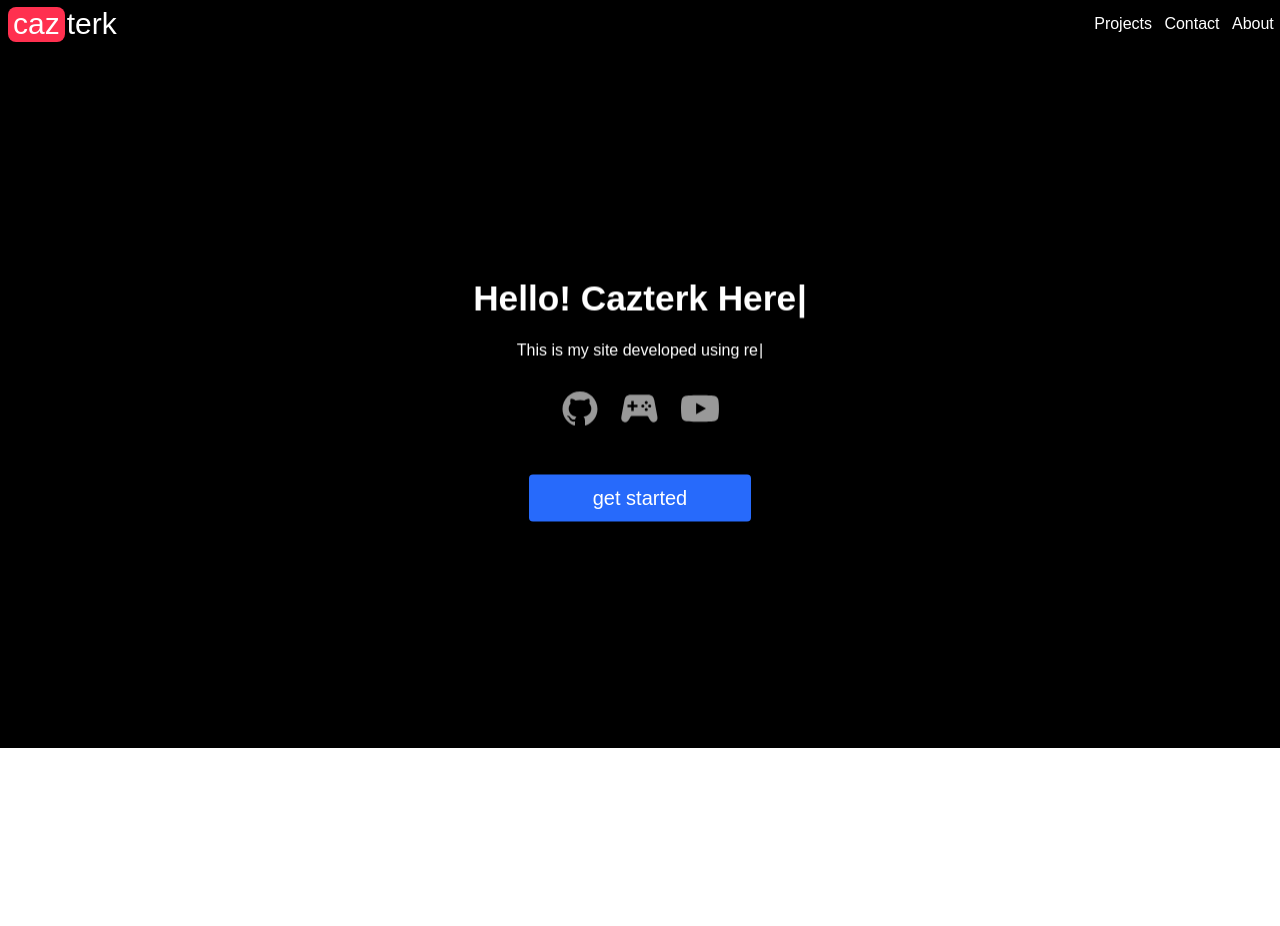
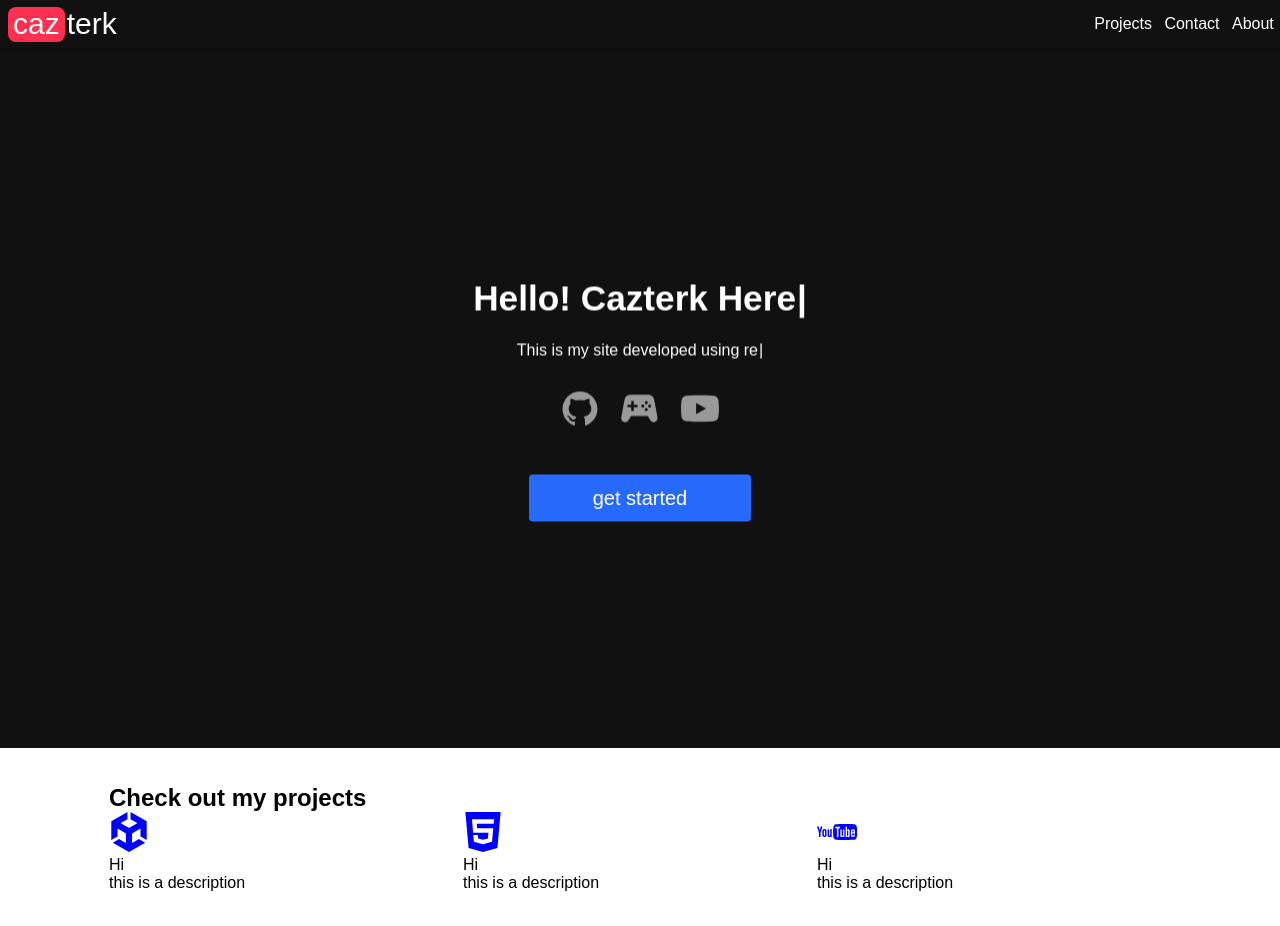
Before and after one commit to cazterk/my-landing-page, a React (Create React App) app: page / in a window 1280 px wide. Before the commit the page ends 800 px from the top, so only its background shows below. Built offline with nearby package versions, Linux system fonts and the light colour scheme.

Commit message:
added features section

```diff
--- a/src/App.js
+++ b/src/App.js
@@ -2,12 +2,14 @@ import "./App.css";
 import { BrowserRouter as Router } from "react-router-dom";
 import Navbar from "./components/Navbar";
 import Hero from "./components/Hero";
+import Features from "./components/Features";
 
 function App() {
   return (
     <Router>
       <Navbar />
       <Hero />
+      <Features />
     </Router>
   );
 }
--- /dev/null
+++ b/src/components/Features.css
@@ -0,0 +1,29 @@
+.container-all {
+  padding-top: 2.25rem;
+  padding-right: 1.5rem;
+  padding-bottom: 2.25rem;
+  padding-left: 1.5rem;
+}
+
+.container {
+  max-width: 69.375rem;
+  margin: auto;
+}
+.feature {
+}
+
+.feature-grid {
+  display: flex;
+}
+
+.feature-item {
+  flex: 1;
+}
+
+.feature-icon {
+}
+.feature-title {
+}
+
+.feature-description {
+}
--- /dev/null
+++ b/src/components/Features.js
@@ -0,0 +1,53 @@
+import React from "react";
+import "./Features.css";
+import { ImYoutube2 } from "react-icons/im";
+import { SiUnity } from "react-icons/si";
+import { ImHtmlFive } from "react-icons/im";
+import { IconContext } from "react-icons/lib";
+
+function Features() {
+  return (
+    <>
+      <IconContext.Provider value={{ size: 40, color: "blue" }}>
+        <div className="features container container-all">
+          <h2>Check out my projects</h2>
+          <p></p>
+          <div className="feature-grid">
+            {/* item 1 */}
+            <div className="feature-item">
+              <div className="feature-icon">
+                <i>
+                  <SiUnity />
+                </i>
+              </div>
+              <div className="feature-title"> Hi</div>
+              <div className="feature-description">this is a description</div>
+            </div>
+            {/* item 2 */}
+            <div className="feature-item">
+              <div className="feature-icon">
+                <i>
+                  <ImHtmlFive />
+                </i>
+              </div>
+              <div className="feature-title"> Hi</div>
+              <div className="feature-description">this is a description</div>
+            </div>
+            {/* item 3 */}
+            <div className="feature-item">
+              <div className="feature-icon">
+                <i>
+                  <ImYoutube2 />
+                </i>
+              </div>
+              <div className="feature-title"> Hi</div>
+              <div className="feature-description">this is a description</div>
+            </div>
+          </div>
+        </div>
+      </IconContext.Provider>
+    </>
+  );
+}
+
+export default Features;
--- a/src/components/Hero.css
+++ b/src/components/Hero.css
@@ -1,8 +1,9 @@
 .hero {
-  background-color: black;
+  background-color: #111;
   min-height: 700px;
   background-position: center;
   position: relative;
+  z-index: -1;
 }
 
 .content {
@@ -23,7 +24,6 @@
   padding: 20px 0;
   font-size: 2em;
   text-transform: capitalize;
-
   animation-delay: 0.6s;
 }
 
@@ -32,7 +32,6 @@
   max-width: 450px;
   margin: 0 auto;
   line-height: 1.5;
-
   animation-delay: 0.8s;
 }
 
--- a/src/components/Hero.js
+++ b/src/components/Hero.js
@@ -26,7 +26,7 @@ function Hero() {
                   onInit={(typewriter) => {
                     typewriter
                       .typeString(
-                        " This is my site developed using react, feel free to look aroundand checkout some goodies and my projects"
+                        " This is my site developed using react, feel free to look around, checkout some goodies and my projects"
                       )
                       .start();
                   }}
--- a/src/components/Navbar.css
+++ b/src/components/Navbar.css
@@ -3,19 +3,19 @@
   --second-red: #aa3333;
   --second-color: #fcefee;
   --purple: #2d314d;
-  --bg-dark: #000000;
+  --bg-dark: #040404;
   --white: white;
   --light-red: #ff6b6b;
+  --bg-dark2: #111;
 }
 nav {
   height: 6vh;
-  background: var(--bg-dark);
+  background: var(--bg-dark2);
   display: flex;
   z-index: 1;
-  box-shadow: rgb(36 36 36) 0px 1px 0px;
 }
 .nav-section {
-  box-shadow: rgb(36 36 36) 0px 1px 0px;
+  box-shadow: 0 2px 5px rgb(0 0 0 / 16%), 0 2px 10px rgb(0 0 0 / 12%);
 }
 
 .navbar-logo {
@@ -60,7 +60,7 @@ nav {
   transition: color 300ms ease-in-out;
 }
 .nav-links li a:hover {
-  color: var(--bg-dark);
+  color: var(--first-color);
 }
 
 .nav-links li a::before {
@@ -72,7 +72,7 @@ nav {
   right: 0;
   bottom: -29px;
   display: block;
-  background: var(--light-red);
+  background: var(--first-color);
   transition: opacity 300ms ease-in-out;
 }
 
```
Also changed, not shown: 1 other file (tests, documents, lock files or other folders).
